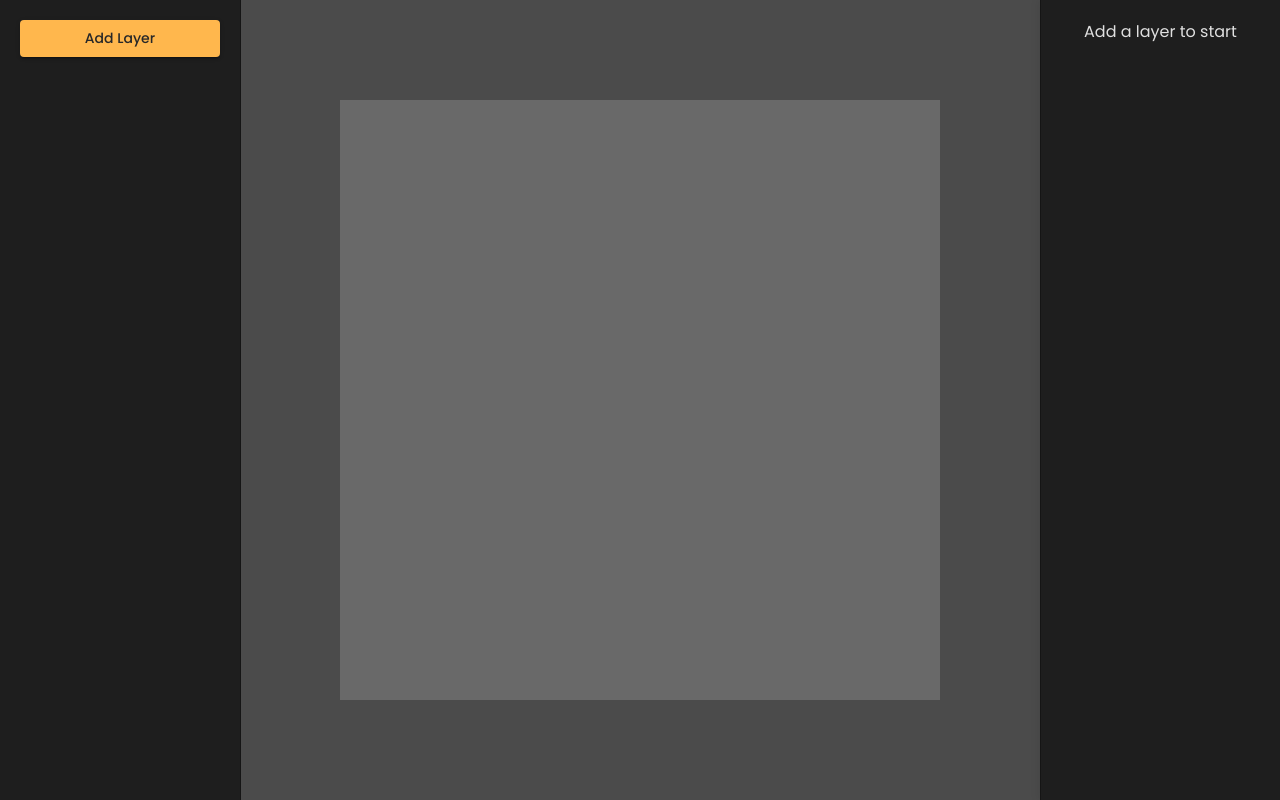
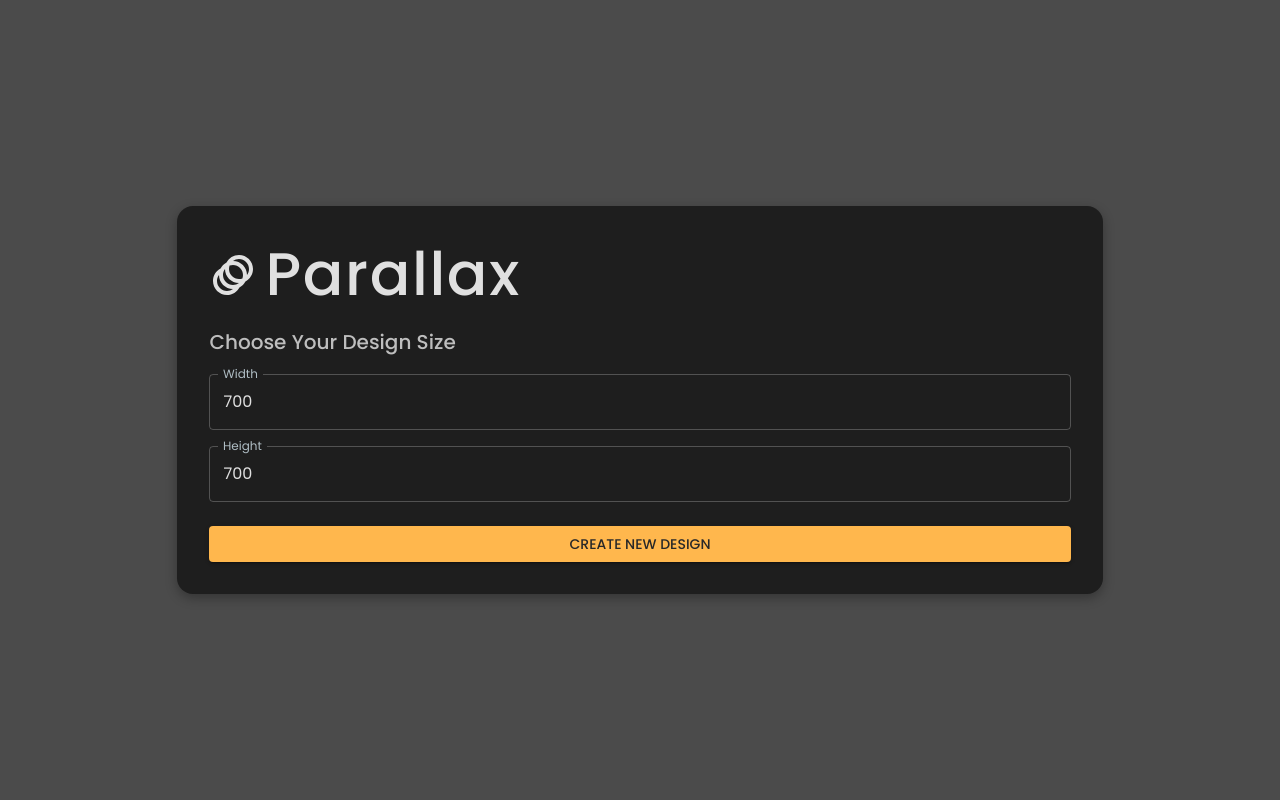
Before and after one commit to johnjohnpenafiel/ParallaxUI, a React (Vite) app: page / in a window 1280 px wide. Built offline with nearby package versions, Linux system fonts and the light colour scheme.

Commit message:
Update UI, add StartinCanvasForm.tsx

```diff
--- a/src/App.tsx
+++ b/src/App.tsx
@@ -2,13 +2,13 @@
 
 import { Box, CssBaseline, ThemeProvider } from "@mui/material";
 
-import NavBar from "./components/NavBar";
 import LeftSidebar from "./components/LeftSidebar";
 import RightSidebar from "./components/RightSidebar";
 import TiltBox from "./components/TiltBox";
 
 import { lightTheme, darkTheme } from "./theme";
 import { LayerFormData } from "./components/LayerForm";
+import StartingCanvasForm from "./components/StartingCanvasForm";
 
 export type CanvasType = {
   width: number;
@@ -27,13 +27,9 @@
 };
 
 function App() {
-  const [open, setOpen] = useState(true);
   const [darkMode, setDarkMode] = useState(true);
 
-  const [canvasSize, setCanvasSize] = useState<CanvasType>({
-    width: 600,
-    height: 600,
-  });
+  const [canvasSize, setCanvasSize] = useState<CanvasType | null>(null);
   const [layers, setLayers] = useState<LayerType[]>([]);
   const [selectedLayer, setSelectedLayer] = useState<LayerType | null>(null);
 
@@ -88,24 +84,20 @@
   return (
     <ThemeProvider theme={darkMode ? darkTheme : lightTheme}>
       <CssBaseline />
-
+      {/* STARTING CANVAS CONFIG FORM */}
+      {!canvasSize ? (
+        <StartingCanvasForm setCanvasSize={setCanvasSize} />
+      ) : (
         <Box sx={{ display: "flex" }}>
-        {/* <NavBar
-          open={open}
-          setOpen={setOpen}
-          setDarkMode={setDarkMode}
-          darkMode={darkMode}
-        /> */}
-
+          {/* LEFT SIDEBAR */}
           <LeftSidebar
-          open={open}
             layers={layers}
             addLayer={addLayer}
             removeLayer={removeLayer}
             onSelectedLayer={onSelectedLayer}
             selectedLayer={selectedLayer}
           />
-
+          {/* MIDDLE AREA */}
           <Box
             sx={{
               display: "flex",
@@ -116,20 +108,21 @@
               backgroundColor: (theme) => `${theme.palette.primary.light}`,
             }}
           >
+            {/* CANVAS BOX */}
             <Box
               sx={{
                 display: "flex",
                 alignItems: "center",
                 justifyContent: "center",
-              height: canvasSize.height,
-              width: canvasSize.width,
+                height: canvasSize?.height || 0,
+                width: canvasSize?.width || 0,
                 backgroundColor: "#696969",
               }}
             >
               <TiltBox layers={layers} selectedLayer={selectedLayer} />
             </Box>
           </Box>
-
+          {/* RIGHT SIDEBAR */}
           <RightSidebar
             selectedLayer={selectedLayer}
             handleLayerSubmit={handleLayerSubmit}
@@ -138,6 +131,7 @@
             setCanvasSize={setCanvasSize}
           />
         </Box>
+      )}
     </ThemeProvider>
   );
 }
--- a/src/components/LayerForm.tsx
+++ b/src/components/LayerForm.tsx
@@ -64,7 +64,6 @@
   return (
     <Box sx={{ overflow: "auto" }}>
       <Box
-        m={2.5}
         component="form"
         onSubmit={handleSubmit((data) => {
           handleLayerSubmit(data);
--- a/src/components/LayerItem.tsx
+++ b/src/components/LayerItem.tsx
@@ -23,12 +23,17 @@
         alignItems: "center",
         justifyContent: "space-between",
         width: "100%",
-        padding: 2,
-        backgroundColor: `${isSelected ? "#4169E1" : ""}`,
+        py: 1.5,
+        backgroundColor: `${isSelected ? "#4169E1" : "none"}`,
         textTransform: "none",
+        my: 1,
+        "&:hover": {
+          backgroundColor: !isSelected ? "#282828" : "#4169E1",
+          cursor: "pointer",
+        },
       }}
     >
-      <Typography>{layer.name}</Typography>
+      <Typography sx={{ pl: 2 }}>{layer.name}</Typography>
       <Button
         onClick={(e) => {
           e.stopPropagation();
--- a/src/components/LeftSidebar.tsx
+++ b/src/components/LeftSidebar.tsx
@@ -1,11 +1,11 @@
-import { Box, Button, Drawer, Toolbar } from "@mui/material";
+import { Box, Button, Typography } from "@mui/material";
+import AnimationIcon from "@mui/icons-material/Animation";
 
 import { LayerType } from "../App";
 
 import LayerList from "./LayerList";
 
 interface Props {
-  open: boolean;
   layers: LayerType[];
   selectedLayer: LayerType | null;
   addLayer: () => void;
@@ -14,7 +14,6 @@
 }
 
 const LeftSidebar = ({
-  open,
   layers,
   selectedLayer,
   addLayer,
@@ -22,17 +21,37 @@
   onSelectedLayer,
 }: Props) => {
   return (
-    <Drawer
-      open={open}
-      variant="persistent"
-      PaperProps={{
-        sx: {
-          borderRight: (theme) => `0.25px solid ${theme.palette.primary.dark}`,
+    <Box
+      sx={{
+        position: "fixed",
+        left: 0,
+        top: 0,
+        height: "100vh",
+        width: "240px",
+        borderRigth: (theme) => `0.25px solid ${theme.palette.primary.dark}`,
         backgroundColor: (theme) => `${theme.palette.primary.main}`,
-        },
+        overflow: "hidden",
+        p: 2.5,
+        boxShadow: "0px 0px 10px rgba(0, 0, 0, 0.1)",
+        borderTopRightRadius: 5,
+        borderBottomRightRadius: 5,
       }}
     >
-      <Box p={2.5} sx={{ width: "240px" }}>
+      {/* LOGO */}
+      <Box sx={{ display: "flex", marginBottom: 3 }}>
+        <AnimationIcon sx={{ fontSize: "1.3rem", mr: 1, mt: 0.6 }} />
+        <Typography
+          variant="h6"
+          noWrap
+          sx={{
+            fontWeight: 500,
+            letterSpacing: ".1rem",
+          }}
+        >
+          Parallax
+        </Typography>
+      </Box>
+      {/* ADD LAYER BUTTON */}
       <Button
         variant="contained"
         color="secondary"
@@ -42,6 +61,7 @@
       >
         Add Layer
       </Button>
+      {/* LAYER LIST */}
       <LayerList
         layers={layers}
         selectedLayer={selectedLayer}
@@ -49,7 +69,6 @@
         removeLayer={removeLayer}
       />
     </Box>
-    </Drawer>
   );
 };
 
--- a/src/components/RightSidebar.tsx
+++ b/src/components/RightSidebar.tsx
@@ -1,4 +1,6 @@
-import { Box, Button, TextField, Toolbar } from "@mui/material";
+import { Box, Button } from "@mui/material";
+import ArrowBackIcon from "@mui/icons-material/ArrowBack";
+
 import { CanvasType, LayerType } from "../App";
 import LayerForm, { LayerFormData } from "./LayerForm";
 
@@ -7,7 +9,7 @@
   handleLayerSubmit: (uid: number, data: LayerFormData) => void;
   exportDesign: () => string | null;
   canvasSize: CanvasType;
-  setCanvasSize: (size: CanvasType) => void;
+  setCanvasSize: (size: CanvasType | null) => void;
 }
 
 const RightSidebar = ({
@@ -40,55 +42,33 @@
         borderLeft: (theme) => `0.25px solid ${theme.palette.primary.dark}`,
         backgroundColor: (theme) => `${theme.palette.primary.main}`,
         overflow: "hidden",
-        p: 0,
+        p: 2.5,
         boxShadow: "0px 0px 10px rgba(0, 0, 0, 0.1)",
+        borderTopLeftRadius: 5,
+        borderBottomLeftRadius: 5,
       }}
     >
       {selectedLayer ? (
-        <Box
-          sx={{
-            backgroundColor: (theme) => `${theme.palette.background.paper}`,
-          }}
-        >
+        <Box>
+          {/* GO BACK BUTTON */}
+          <ArrowBackIcon
+            titleAccess="Go back"
+            onClick={() => {
+              setCanvasSize(null);
+            }}
+            sx={{ mb: 3, cursor: "pointer", fontSize: "1.6rem" }}
+          />
+
           {/* EXPORT BUTTON */}
           <Button
             variant="contained"
             color="secondary"
             fullWidth
-            sx={{ mt: 2 }}
+            sx={{ textTransform: "none", mb: 4 }}
             onClick={handleExportClick}
           >
             Export Design
           </Button>
-
-          {/* CANVAS SIZE CONFIGURATION */}
-          <Box sx={{ my: 3 }}>
-            <TextField
-              label="Width"
-              type="number"
-              value={canvasSize.width}
-              onChange={(e) =>
-                setCanvasSize({
-                  ...canvasSize,
-                  width: Number(e.target.value),
-                })
-              }
-              fullWidth
-              sx={{ mb: 2 }}
-            />
-            <TextField
-              label="Height"
-              type="number"
-              value={canvasSize.height}
-              onChange={(e) =>
-                setCanvasSize({
-                  ...canvasSize,
-                  height: Number(e.target.value),
-                })
-              }
-              fullWidth
-            />
-          </Box>
 
           {/* LAYER CONFIGURATION */}
           <LayerForm
--- /dev/null
+++ b/src/components/StartingCanvasForm.tsx
@@ -0,0 +1,90 @@
+import React, { useState } from "react";
+
+import { Box, TextField, Button, Typography } from "@mui/material";
+import AnimationIcon from "@mui/icons-material/Animation";
+
+interface Props {
+  setCanvasSize: (size: { width: number; height: number }) => void;
+}
+
+const StartingCanvasForm: React.FC<Props> = ({ setCanvasSize }) => {
+  const [width, setWidth] = useState(700);
+  const [height, setHeight] = useState(700);
+  const [formVisible, setFormVisible] = useState(true);
+
+  const handleCreate = () => {
+    setCanvasSize({ width, height });
+    setFormVisible(false);
+  };
+
+  return formVisible ? (
+    <Box
+      sx={{
+        position: "fixed",
+        top: 0,
+        left: 0,
+        width: "100vw",
+        height: "100vh",
+        display: "flex",
+        alignItems: "center",
+        justifyContent: "center",
+        backgroundColor: (theme) => `${theme.palette.primary.light}`,
+        backdropFilter: "blur(8px)",
+        zIndex: 10,
+      }}
+    >
+      <Box
+        sx={{
+          padding: 4,
+          backgroundColor: (theme) => `${theme.palette.primary.main}`,
+          borderRadius: 4,
+          boxShadow: "0 4px 12px rgba(0,0,0,0.3)",
+          // textAlign: "center",
+        }}
+      >
+        <Box sx={{ display: "flex", marginBottom: 2 }}>
+          <AnimationIcon sx={{ fontSize: "3rem", mr: 1, mt: 1.6 }} />
+          <Typography
+            variant="h2"
+            noWrap
+            sx={{
+              fontWeight: 500,
+              letterSpacing: ".1rem",
+            }}
+          >
+            Parallax
+          </Typography>
+        </Box>
+        <Typography variant="h6" mb={2} color={"#BEBEBE"}>
+          Choose Your Design Size
+        </Typography>
+        <TextField
+          label="Width"
+          type="number"
+          value={width}
+          onChange={(e) => setWidth(Number(e.target.value))}
+          fullWidth
+          sx={{ mb: 2 }}
+        />
+        <TextField
+          label="Height"
+          type="number"
+          value={height}
+          onChange={(e) => setHeight(Number(e.target.value))}
+          fullWidth
+          sx={{ mb: 3 }}
+        />
+        <Button
+          variant="contained"
+          color="secondary"
+          fullWidth
+          onClick={handleCreate}
+        >
+          Create New Design
+        </Button>
+      </Box>
+    </Box>
+  ) : null;
+};
+
+export default StartingCanvasForm;
--- a/src/components/TiltBox.tsx
+++ b/src/components/TiltBox.tsx
@@ -12,7 +12,8 @@
     <Tilt
       perspective={1000} // 1000 default value - how far the object wrapped is away from the user.
       scale={1} // 1 default value - dynamicly scales up/down the component size
-      glareMaxOpacity={0} // 0 cancells glare effect
+      glareEnable={true}
+      glareMaxOpacity={0.45} // 0 cancells glare effect
       transitionSpeed={1200} // 400 default value - ease in/out speed
       tiltReverse={true} // Reverse tilt
       style={{
@@ -32,13 +33,12 @@
               width: layer.width,
               height: layer.height,
               backgroundColor: layer.color,
-              border:
+              outline:
                 selectedLayer?.uid === layer.uid ? "4px solid #4169E1" : "none",
               boxShadow:
                 selectedLayer?.uid === layer.uid
                   ? "0px 0px 15px rgba(65, 105, 225, 0.5)"
                   : "none",
-              borderRadius: 5,
               transform: `
               translateX(${layer.x}px)
               translateY(${layer.y}px)
```
Lines whose indentation alone changed are shown as unchanged.
